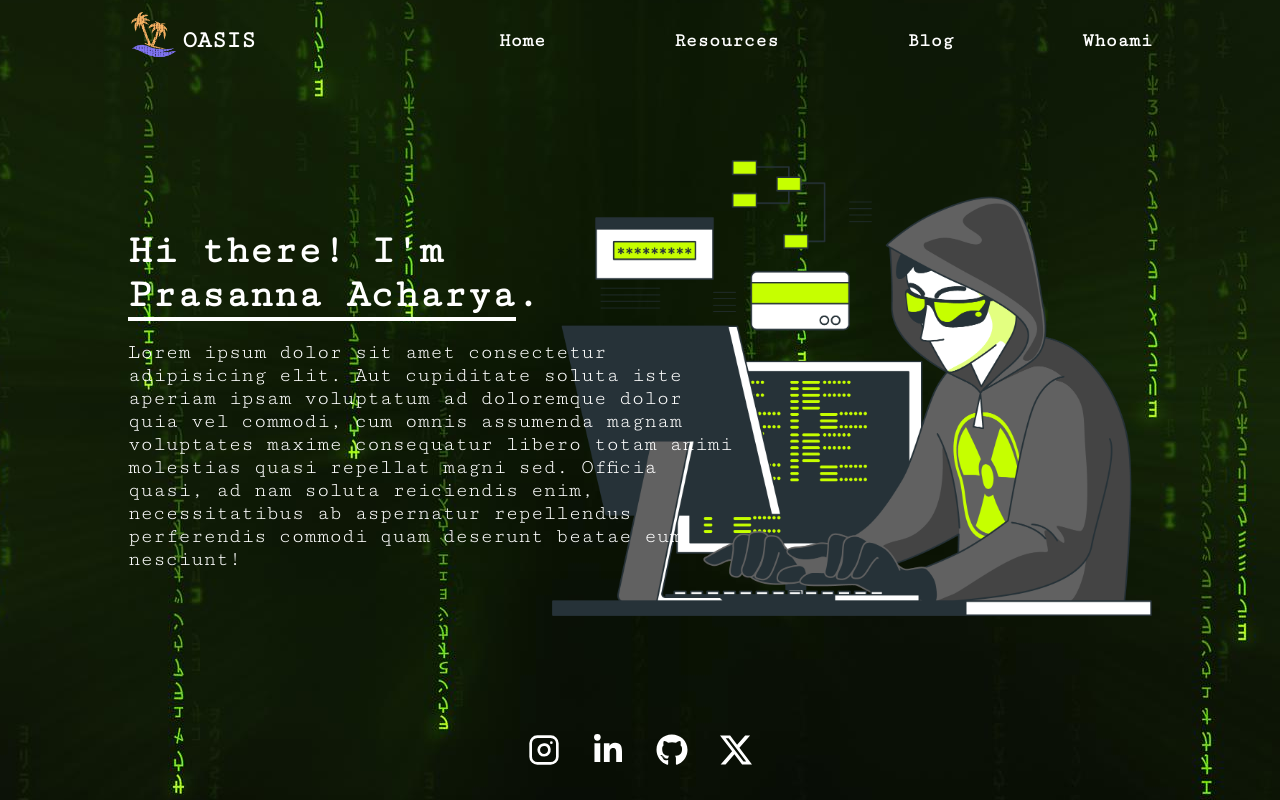
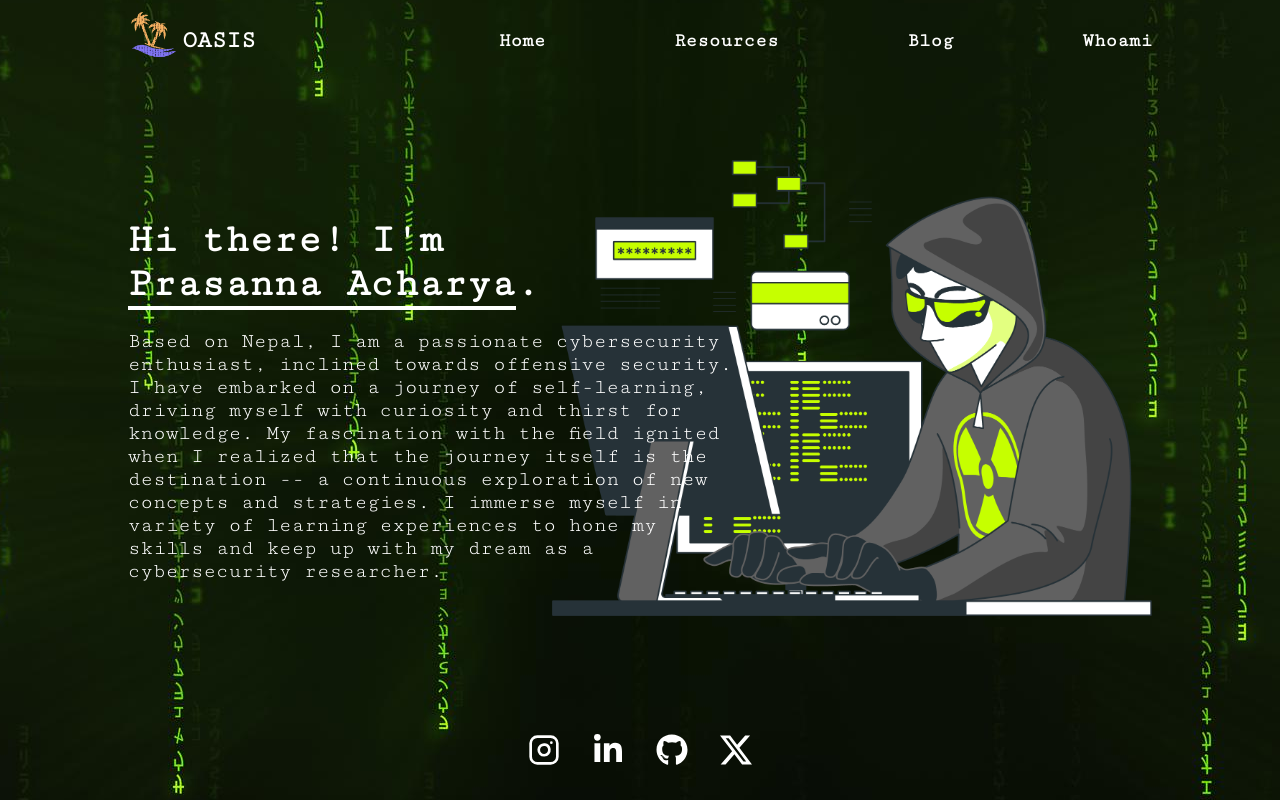
Before and after one commit to imprasanna/portfolio, a React (Vite) app in the folder portfolio/: page / in a window 1280 px wide. Built offline with nearby package versions, Linux system fonts and the light colour scheme.

Commit message:
Body content description text modified

```diff
--- a/portfolio/src/components/home/bodyContent.jsx
+++ b/portfolio/src/components/home/bodyContent.jsx
@@ -14,13 +14,14 @@ function BodyContent() {
             Hi there! I'm <br /> <span>.</span>
           </div>
           <div className="text-description">
-            Lorem ipsum dolor sit amet consectetur adipisicing elit. Aut
-            cupiditate soluta iste aperiam ipsam voluptatum ad doloremque dolor
-            quia vel commodi, cum omnis assumenda magnam voluptates maxime
-            consequatur libero totam animi molestias quasi repellat magni sed.
-            Officia quasi, ad nam soluta reiciendis enim, necessitatibus ab
-            aspernatur repellendus perferendis commodi quam deserunt beatae eum
-            nesciunt!
+            Based on Nepal, I am a passionate cybersecurity enthusiast, inclined
+            towards offensive security. I have embarked on a journey of
+            self-learning, driving myself with curiosity and thirst for
+            knowledge. My fascination with the field ignited when I realized
+            that the journey itself is the destination -- a continuous
+            exploration of new concepts and strategies. I immerse myself in
+            variety of learning experiences to hone my skills and keep up with
+            my dream as a cybersecurity researcher.
           </div>
         </div>
       </div>
```
